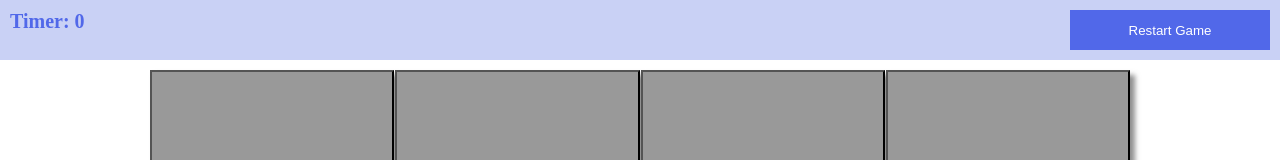
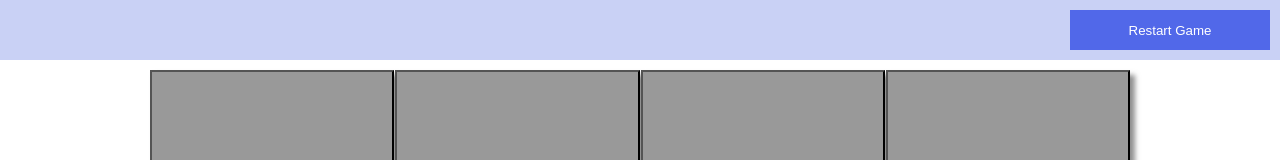
Before and after one commit to Kenec/Card-Match-Up, a React (Create React App) app: page / in a window 1280 px wide. Shown: the top 160 px of the page. Built offline with nearby package versions, Linux system fonts and the light colour scheme.

Commit message:
remove timer

```diff
--- a/src/components/header/Header.jsx
+++ b/src/components/header/Header.jsx
@@ -2,7 +2,7 @@ import React from 'react';
 
 const Header = ({ restartGame }) => (
   <div className="grid-header-container">
-    <div className="justify-left timer">Timer: 0</div>
+    <div className="justify-left timer"></div>
     <div className="justify-center game-status-text"></div>
     <div className="justify-end">
       <button onClick={restartGame} className="restart-button">Restart Game</button>
--- a/src/styles/main.css
+++ b/src/styles/main.css
@@ -4,7 +4,6 @@ body {
 }
 
 .grid-container {
-  /* width: 50%; */
   display: grid;
   grid-gap: 1px;
   grid-template-columns: auto auto auto auto;
@@ -16,7 +15,6 @@ body {
   grid-template-columns: auto auto auto;
   background-color: #c9d1f5;
   padding: 10px;
-
 }
 
 .grid-item {
```
